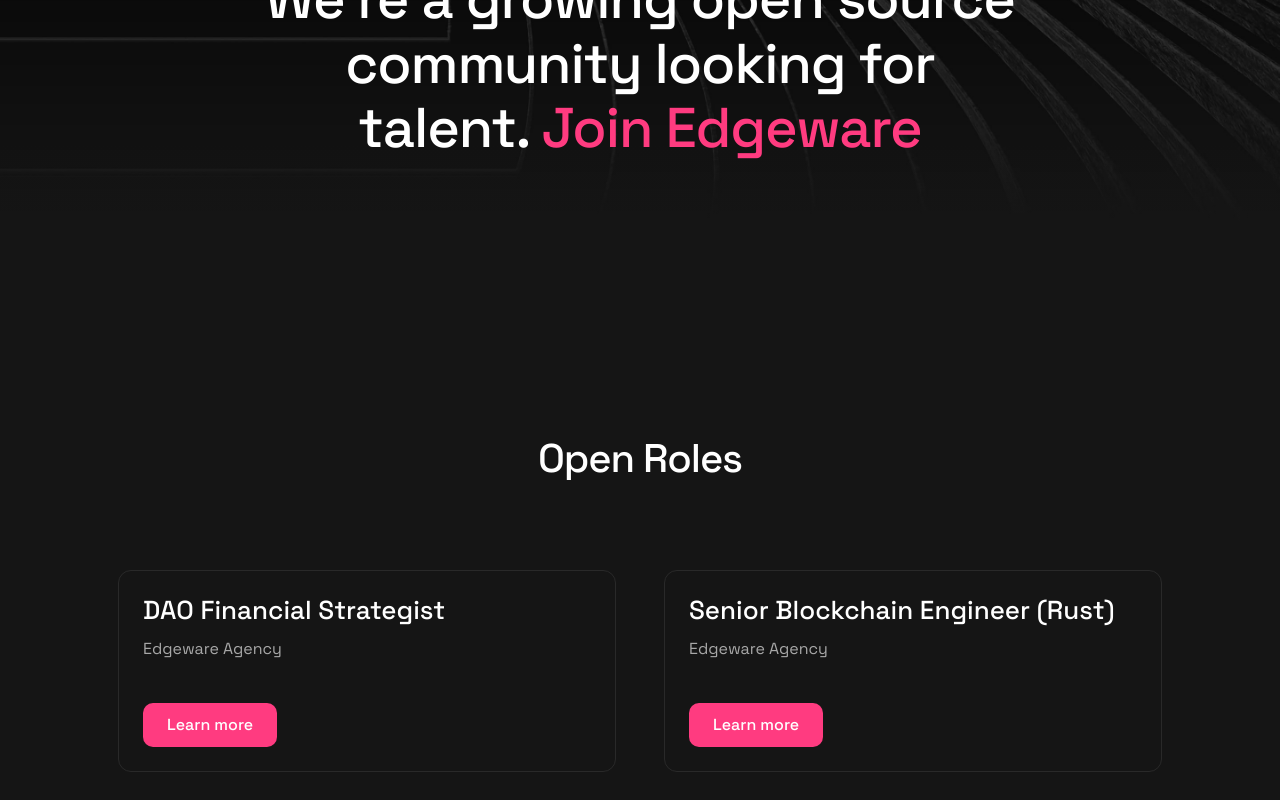
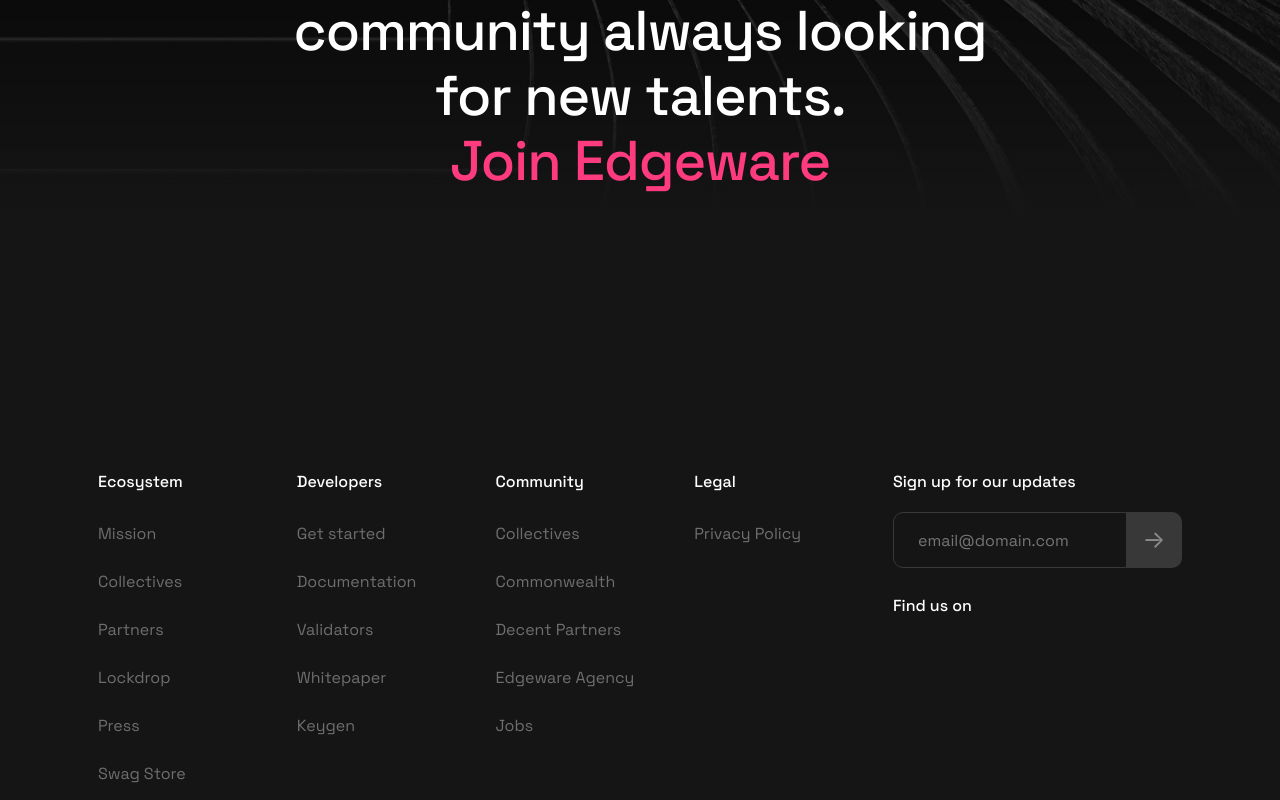
Before and after one commit to edgeware-network/Edgeware-Website, a Next.js app: page /jobs in a window 1280 px wide. Shown: the part 300-1100 px from the top of the page. Built offline with nearby package versions, Linux system fonts and the light colour scheme; some icons are missing.

Commit message:
Temporary disable jobs page, as our positions are not maintained (#49)

```diff
--- a/package.json
+++ b/package.json
@@ -3,7 +3,7 @@
   "version": "2.0.0",
   "private": true,
   "engines": {
-    "node": "^14.16.0"
+    "node": "^16.13.0"
   },
   "scripts": {
     "dev": "next dev",
--- a/pages/jobs/index.tsx
+++ b/pages/jobs/index.tsx
@@ -1,27 +1,33 @@
 import * as React from 'react';
 
-import { H2, P } from '../../components/common/typography/typography';
-import { Section } from '../../components/common/section/section';
-import { JobsCardList, JobsCard } from '../../components/pages/jobs/jobs-card/jobs-card';
+// import { H2, P } from '../../components/common/typography/typography';
+// import { Section } from '../../components/common/section/section';
+// import { JobsCardList, JobsCard } from '../../components/pages/jobs/jobs-card/jobs-card';
 import { StaticHero } from '../../components/common/static-hero/static-hero';
 
 import { getAllJobs } from '../../lib/api';
+import Link from 'next/link';
 
-export default function Jobs({ allJobs }) {
-  const hasJobs = allJobs.length > 0;
+export default function Jobs() {
+  // const hasJobs = allJobs.length > 0;
 
   return (
     <>
       <StaticHero
         headline={
           <>
-            We're a growing open source community looking for talent. <em>Join Edgeware</em>
+            We're a growing open source community always looking for new talents. <br />
+            <Link href="/get-started">
+              <a>
+                <em>Join Edgeware</em>
+              </a>
+            </Link>{' '}
           </>
         }
         heroStyle="jobs"
       />
 
-      <Section id="roles" width="narrow">
+      {/* <Section id="roles" width="narrow">
         <div className="text-center">
           <H2 size="2">Open Roles</H2>
         </div>
@@ -48,7 +54,7 @@ export default function Jobs({ allJobs }) {
             .
           </P>
         </div>
-      </Section>
+      </Section> */}
     </>
   );
 }
```
